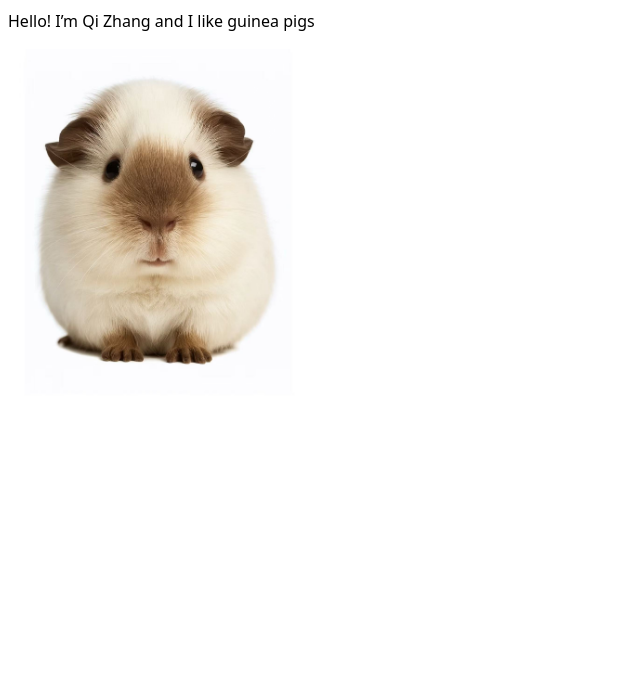
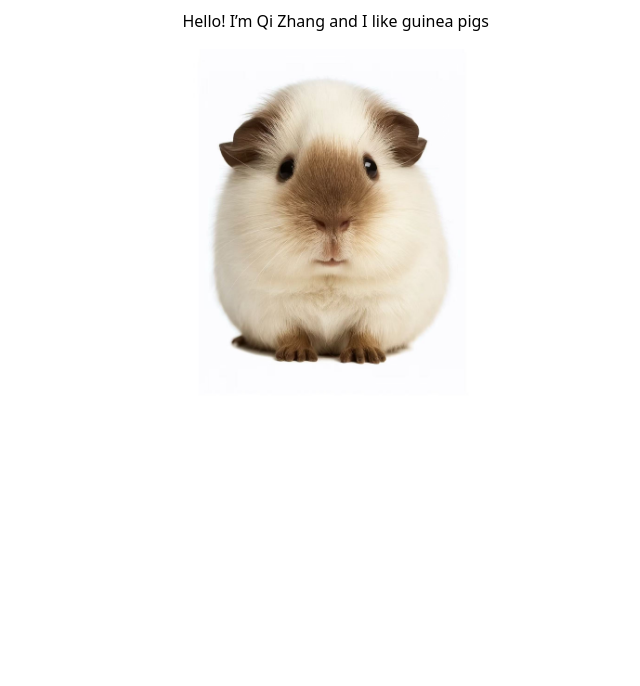
Before and after one commit to QiZhang1102/portfolio, a plain HTML site: page index.html in a window 1280 px wide. Shown: the part 114-800 px from the top of the page, without its empty margins (0-640 px from the left). Drawn offline with Linux system fonts and the light colour scheme.

Commit message:
Update style.css

```diff
--- a/style.css
+++ b/style.css
@@ -1,6 +1,5 @@
 body {
-  /* Set line height to 1.5 times the font size
-	   and use the OS’s UI font as the website font
-	 */
-  font: 100%/1.5 system-ui;
+font: 100%/1.5 system-ui;
+max-width: 100ch;
+margin-inline: max(1em, (100% - 100ch) / 2);
 }
```
